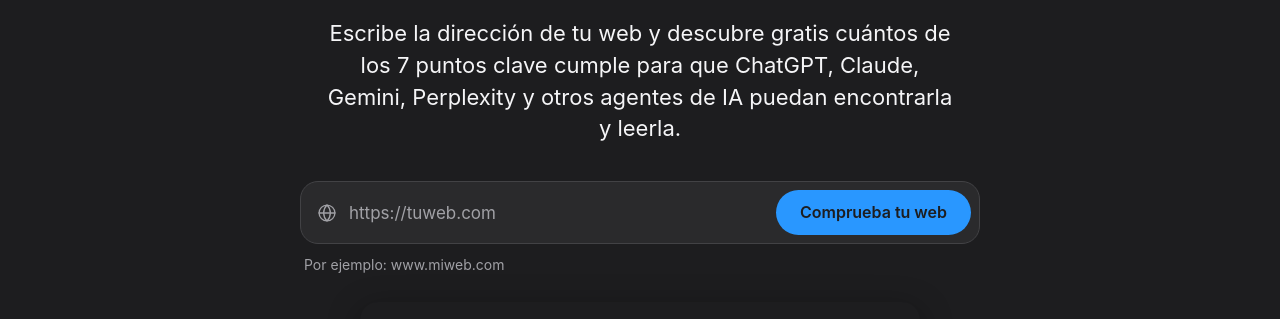
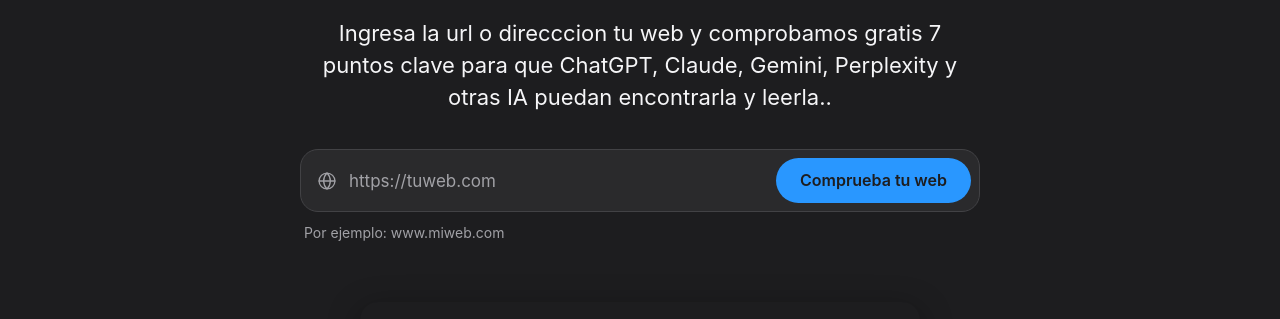
Before and after one commit to JM20Solutions/jm20_webmcp, a plain HTML site: page comprobar.html in a window 1280 px wide. Shown: the part 297-616 px from the top of the page. Drawn offline with Linux system fonts and the light colour scheme.

Commit message:
Update comprobar.html

```diff
--- a/comprobar.html
+++ b/comprobar.html
@@ -4,12 +4,12 @@
 <meta charset="utf-8">
 <meta name="viewport" content="width=device-width, initial-scale=1, viewport-fit=cover">
 <title>Comprueba gratis si tu web está preparada para los agentes de IA | JM20</title>
-<meta name="description" content="Escribe la dirección de tu web y comprobamos gratis 7 puntos clave para que ChatGPT, Claude y otras IA puedan encontrarla y leerla.">
+<meta name="description" content="Ingresa la url o direcccion tu web y comprobamos gratis 7 puntos clave para que ChatGPT, Claude, Gemini, Perplexity y otras IA puedan encontrarla y leerla.">
 <meta property="og:type" content="website">
 <meta property="og:site_name" content="JM20">
 <meta property="og:locale" content="es_ES">
 <meta property="og:title" content="Comprueba gratis si tu web está preparada para los agentes de IA">
-<meta property="og:description" content="Escribe la dirección de tu web y comprobamos gratis 7 puntos clave para que ChatGPT, Claude y otras IA puedan encontrarla y leerla.">
+<meta property="og:description" content="Ingresa la url o direcccion tu web y comprobamos gratis 7 puntos clave para que ChatGPT, Claude, Gemini, Perplexity y otras IA puedan encontrarla y leerla.">
 <meta property="og:image" content="https://jm20aisolutions.com/og-image.png">
 <meta name="theme-color" content="#ffffff">
 <link rel="icon" href="jm20-logo.png">
@@ -29,7 +29,7 @@
 <section class="tile dark" id="ac">
 <div class="wrap">
 <h1>¿Está tu web preparada para los agentes de IA?</h1>
-<p class="lead">Escribe la dirección de tu web y descubre gratis cuántos de los 7 puntos clave cumple para que ChatGPT, Claude, Gemini, Perplexity y otros agentes de IA puedan encontrarla y leerla.</p>
+<p class="lead">Ingresa la url o direcccion tu web y comprobamos gratis 7 puntos clave para que ChatGPT, Claude, Gemini, Perplexity y otras IA puedan encontrarla y leerla..</p>
 <form class="ac-form" id="form">
 <div class="ac-bar">
 <svg width="20" height="20" viewBox="0 0 24 24" fill="none" stroke="currentColor" stroke-width="1.6" stroke-linecap="round" stroke-linejoin="round" aria-hidden="true"><circle cx="12" cy="12" r="9.5"/><path d="M2.5 12h19"/><path d="M12 2.5c2.6 2.6 4 5.9 4 9.5s-1.4 6.9-4 9.5c-2.6-2.6-4-5.9-4-9.5s1.4-6.9 4-9.5z"/></svg>
```
